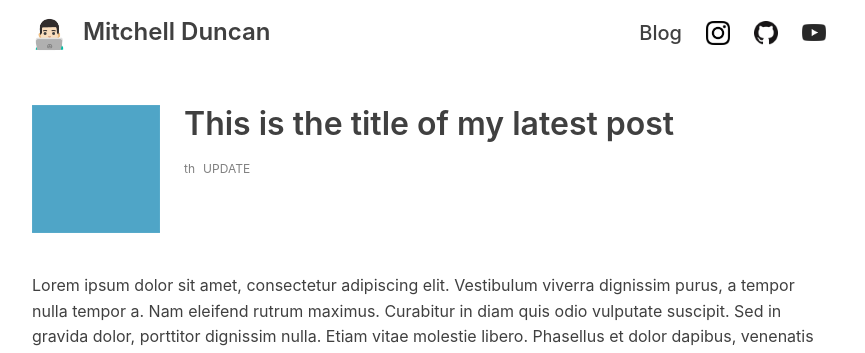
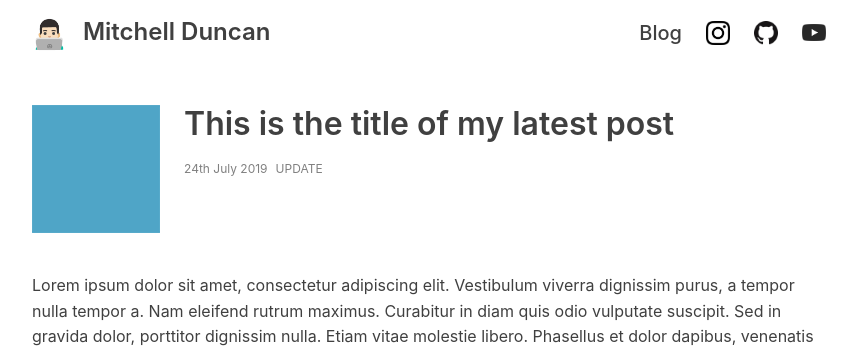
Before and after one commit to twosixmitch/twosixmitch.github.io, a Jekyll site: the page built from _posts/2019-07-24-new.md, in a window 1280 px wide and 1212 px high. Shown: the top 353 px of the window, without its empty margins (207-1072 px from the left). Built offline with Jekyll 4.4.1, drawn with Linux system fonts in a browser that asks for light colours.

Commit message:
Fixing date issue.

```diff
--- a/_includes/date.html
+++ b/_includes/date.html
@@ -1,10 +1,10 @@
 <p class="date">
-    {% assign day = post.date | date: "%-d"  %}
+    {% assign day = include.date | date: "%-d"  %}
     {% case day %}
         {% when '1' or '21' or '31' %}{{ day }}st
         {% when '2' or '22' %}{{ day }}nd
         {% when '3' or '23' %}{{ day }}rd
     {% else %}{{ day }}th
     {% endcase %}
-    {{ post.date | date: " %B %Y" }}
+    {{ include.date | date: " %B %Y" }}
 </p>
--- a/_includes/postcard.html
+++ b/_includes/postcard.html
@@ -7,7 +7,7 @@
 	<div class="details">
 		<h2><a href="{{ post.url | prepend: site.baseurl }}">{{ post.title }}</a></h2>
 		<div class="meta">
-			{% include date.html %}
+			{% include date.html date=post.date %}
 			<div class="tags">{{ post.tags }}</div>
 		</div>
 		<div class="excerpt">{{ post.excerpt | strip_html | truncatewords:11 }}</div>
--- a/_layouts/post.html
+++ b/_layouts/post.html
@@ -7,7 +7,7 @@ layout: default
         <div class="details">
             <h1>{{ page.title }}</h1>
             <div class="meta">
-                {% include date.html %}
+                {% include date.html date=page.date %}
                 <div class="tags">{{ page.tags }}</div>
             </div>
         </div>
```
